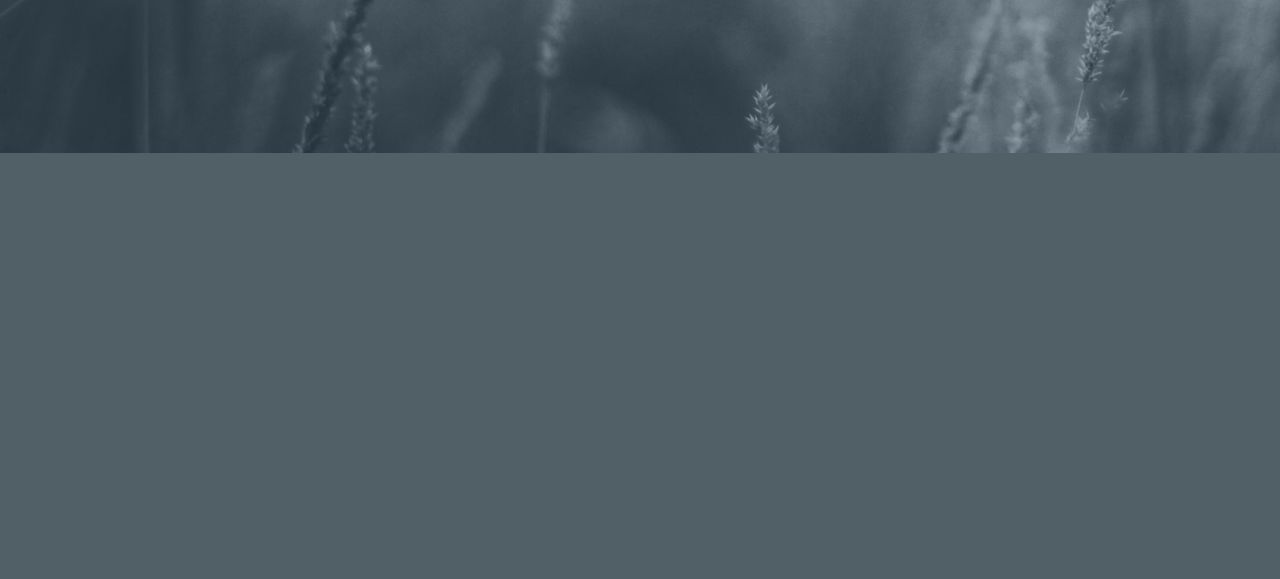
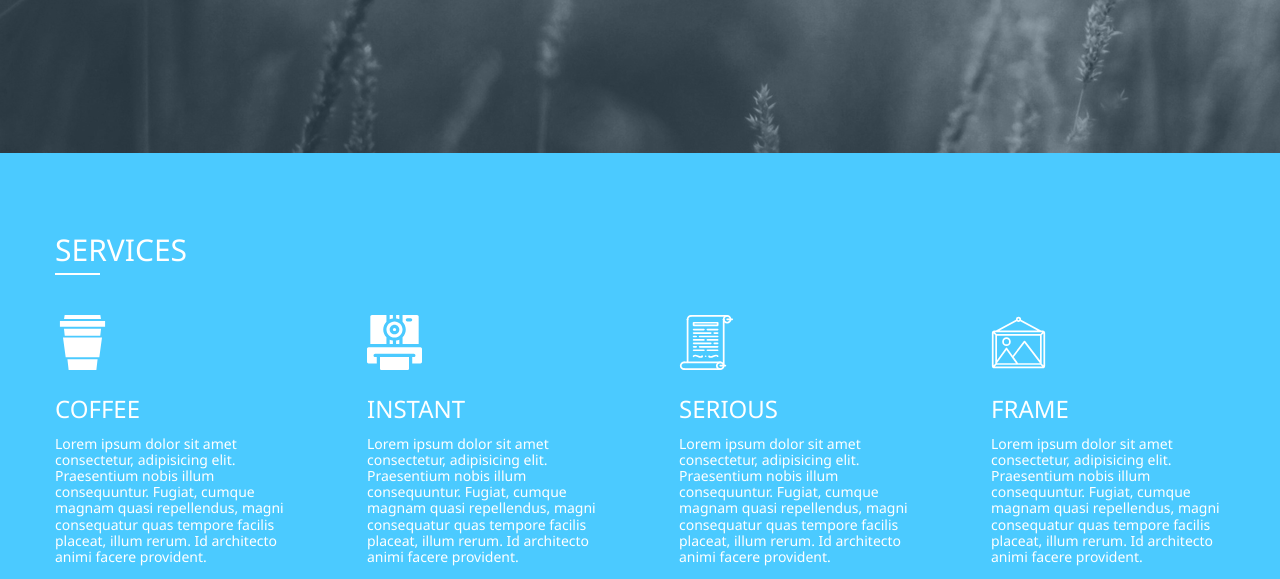
Before and after one commit to Ra-Naun/temp.blueasy-freebie, a website built with webpack: page src/index.html in a window 1280 px wide. Shown: the part 647-1226 px from the top of the page. Before the commit the page ends 950 px from the top, so only its background shows below. Built offline with nearby package versions, Linux system fonts and the light colour scheme.

```diff
--- a/package.json
+++ b/package.json
@@ -55,7 +55,10 @@
     "postcss-preset-env": "^6.7.0",
     "sass-loader": "^10.1.1",
     "style-loader": "^2.0.0",
+    "svgo": "^1.3.2",
+    "svgo-loader": "^2.2.1",
     "terser-webpack-plugin": "^5.1.1",
+    "url-loader": "^4.1.1",
     "webpack": "^5.14.0",
     "webpack-bundle-analyzer": "^4.3.0",
     "webpack-cli": "^4.3.1",
--- a/src/index.html
+++ b/src/index.html
@@ -25,5 +25,46 @@
         <div class="header__hero_text">I’m looking for things I’ve never seen before.”</div>
       </div>
     </div>
+    <section class="services">
+      <div class="container">
+        <p class="services__title">services</p>
+
+        <div class="services__service">
+          <div class="services__service__icon coffee"></div>
+          <p class="services__service__title">coffee</p>
+          <p class="services__service__desc">
+            Lorem ipsum dolor sit amet consectetur, adipisicing elit. Praesentium nobis illum consequuntur. Fugiat, cumque magnam quasi repellendus, magni consequatur quas tempore facilis placeat,
+            illum rerum. Id architecto animi facere provident.
+          </p>
+        </div>
+
+        <div class="services__service">
+          <div class="services__service__icon instant"></div>
+          <p class="services__service__title">instant</p>
+          <p class="services__service__desc">
+            Lorem ipsum dolor sit amet consectetur, adipisicing elit. Praesentium nobis illum consequuntur. Fugiat, cumque magnam quasi repellendus, magni consequatur quas tempore facilis placeat,
+            illum rerum. Id architecto animi facere provident.
+          </p>
+        </div>
+
+        <div class="services__service">
+          <div class="services__service__icon serious"></div>
+          <p class="services__service__title">serious</p>
+          <p class="services__service__desc">
+            Lorem ipsum dolor sit amet consectetur, adipisicing elit. Praesentium nobis illum consequuntur. Fugiat, cumque magnam quasi repellendus, magni consequatur quas tempore facilis placeat,
+            illum rerum. Id architecto animi facere provident.
+          </p>
+        </div>
+
+        <div class="services__service">
+          <div class="services__service__icon frame"></div>
+          <p class="services__service__title">frame</p>
+          <p class="services__service__desc">
+            Lorem ipsum dolor sit amet consectetur, adipisicing elit. Praesentium nobis illum consequuntur. Fugiat, cumque magnam quasi repellendus, magni consequatur quas tempore facilis placeat,
+            illum rerum. Id architecto animi facere provident.
+          </p>
+        </div>
+      </div>
+    </section>
   </body>
 </html>
--- a/src/styles/_variables.scss
+++ b/src/styles/_variables.scss
@@ -19,6 +19,10 @@
   $alpha: 1,
 );
 
+$font-size-big: 30px;
+$font-size-medium: 24px;
+$font-size-primary: 14px;
+
 // fonts
 
-$primary-font: 'Sintony', sans-serif;
+$primary-font: 'Segoe UI', Frutiger, 'Frutiger Linotype', 'Dejavu Sans', 'Helvetica Neue', Arial, sans-serif;
--- a/src/styles/style.scss
+++ b/src/styles/style.scss
@@ -3,7 +3,7 @@
 
 body {
   background: $main-bg-color;
-  font-family: 'Segoe UI', Frutiger, 'Frutiger Linotype', 'Dejavu Sans', 'Helvetica Neue', Arial, sans-serif;
+  font-family: $primary-font;
 }
 
 .header {
@@ -25,7 +25,7 @@
     &__logo {
       color: $primary-color;
       text-transform: uppercase;
-      font-size: 30px;
+      font-size: $font-size-big;
       .e {
         color: $active-color;
       }
@@ -43,7 +43,7 @@
     }
     &__link {
       padding: 10px 20px;
-      font-size: 14px;
+      font-size: $font-size-primary;
       text-transform: uppercase;
       text-decoration: none;
       border: 2px solid rgba($color: #000, $alpha: 0);
@@ -69,7 +69,7 @@
     flex-direction: column;
     &_text {
       color: $primary-color;
-      font-size: 30px;
+      font-size: $font-size-big;
       text-transform: uppercase;
       padding: 20px;
       margin-top: 10px;
@@ -80,3 +80,66 @@
     }
   }
 }
+
+.services {
+  color: $primary-color;
+  text-transform: uppercase;
+  background: $active-color;
+
+  .container {
+    display: flex;
+    flex-wrap: wrap;
+    width: 100%;
+    justify-content: space-between;
+  }
+
+  &__title {
+    width: 100%;
+    margin: 0;
+    padding: 80px 0 0 0;
+    font-size: $font-size-big;
+    font-weight: 100;
+  }
+  &__title::after {
+    content: '';
+    display: block;
+    box-sizing: border-box;
+    width: 45px;
+    margin-top: 5px;
+    border-top: 2px solid $primary-color;
+  }
+
+  &__service {
+    width: 20%;
+    &__icon {
+      width: 55px;
+      height: 55px;
+      margin-top: 40px;
+    }
+    .coffee {
+      background-image: url('../imgs/coffee-break.svg');
+      background-size: cover;
+    }
+    .instant {
+      background-image: url('../imgs/instant-camera.svg');
+      background-size: cover;
+    }
+    .serious {
+      background-image: url('../imgs/scroll.svg');
+      background-size: cover;
+    }
+
+    .frame {
+      background-image: url('../imgs/frame.svg');
+      background-size: cover;
+    }
+    &__title {
+      font-size: $font-size-medium;
+      margin: 25px 0 0 0;
+    }
+    &__desc {
+      font-size: $font-size-primary;
+      text-transform: initial;
+    }
+  }
+}
--- a/webpack.config.js
+++ b/webpack.config.js
@@ -165,16 +165,19 @@
         test: /\.(sass|scss)$/i,
         use: getStyleLoaders('sass-loader'),
       },
+      {
+        test: /\.(png|jpe?g|gif)$/,
+        use: ['file-loader'],
+      },
+      // изображения
       // {
-      //   test: /\.(png|jpe?g|svg|gif)$/,
-      //   use: ['file-loader'],
+      //   test: /\.(?:ico|gif|png|jpe?g|svg)$/i,
+      //   type: 'asset/resource',
       // },
-      // изображения
       {
-        test: /\.(?:ico|gif|png|jpe?g|svg)$/i,
-        type: 'asset/resource',
+        test: /\.svg$/,
+        use: ['url-loader?limit=8193', 'svgo-loader'],
       },
-
       {
         test: /\.(woff(2)?|eot|ttf|otf)$/,
         use: ['file-loader'],
```
Also changed, not shown: src/imgs/coffee-break.svg (added), src/imgs/frame.svg (added), src/imgs/instant-camera.svg (added), src/imgs/scroll.svg (added), 2 other files.
